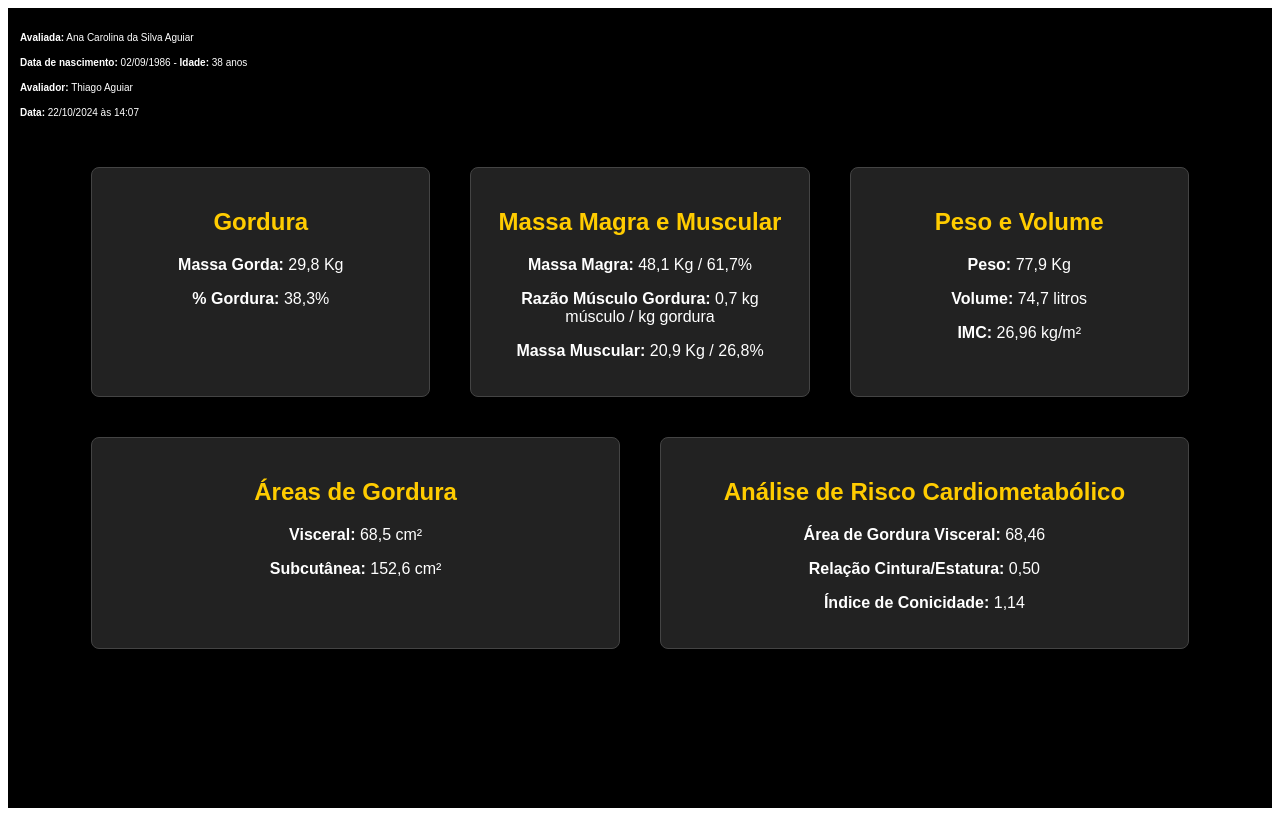
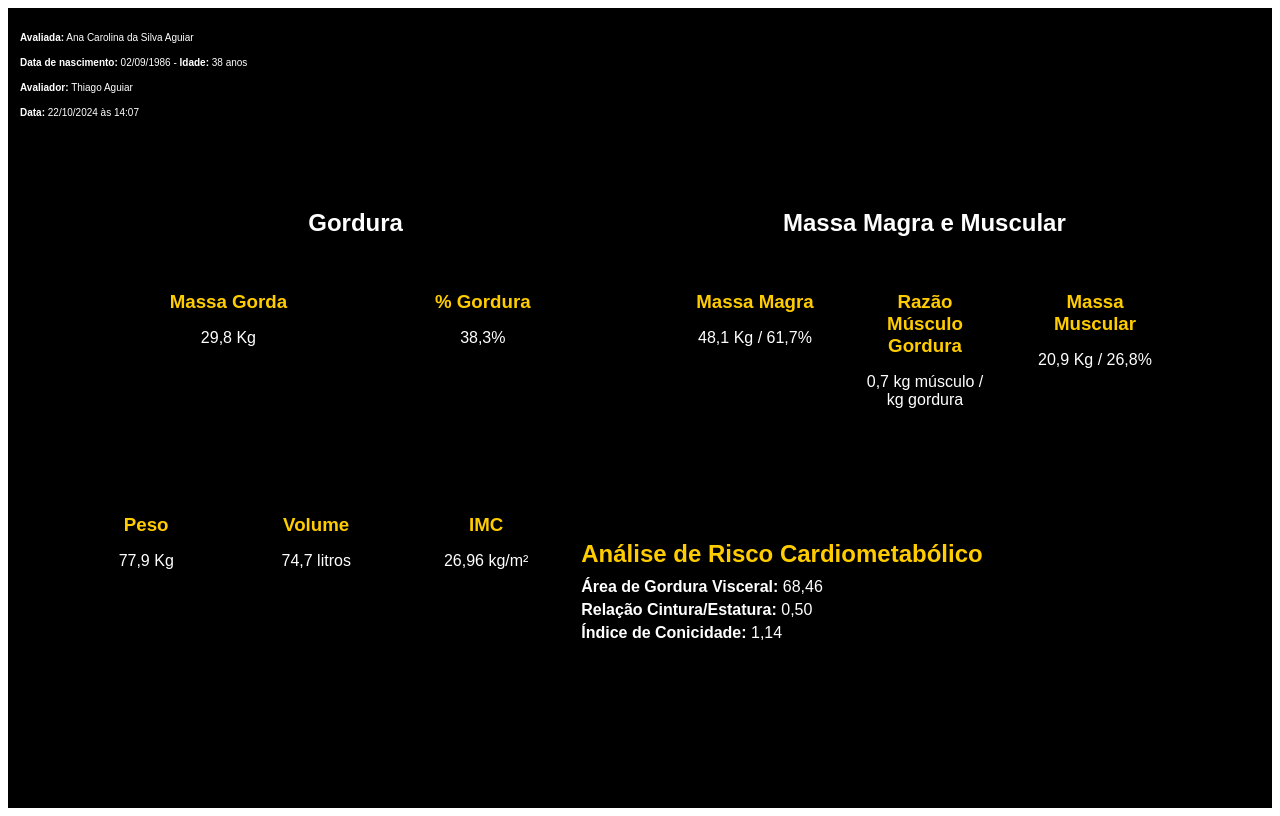
Before and after one commit to Alyssonfst/ProjetoSistemasMultimidia-2024.2, an Angular app in the folder SistemasMultimidia/: page / in a window 1280 px wide. Built offline with nearby package versions, Linux system fonts and the light colour scheme.

Commit message:
Algumas alterações no formato da página

```diff
--- a/SistemasMultimidia/package.json
+++ b/SistemasMultimidia/package.json
@@ -18,7 +18,10 @@
     "@angular/platform-browser": "^19.0.0",
     "@angular/platform-browser-dynamic": "^19.0.0",
     "@angular/router": "^19.0.0",
+    "chart.js": "^4.4.6",
+    "chartjs": "^0.3.24",
     "ng-apexcharts": "^1.15.0",
+    "ng-chartjs": "^0.2.8",
     "rxjs": "~7.8.0",
     "tslib": "^2.3.0",
     "zone.js": "~0.15.0"
--- a/SistemasMultimidia/src/app/app.component.css
+++ b/SistemasMultimidia/src/app/app.component.css
@@ -28,3 +28,10 @@
   justify-content: center;
   align-items: center;
 }
+
+/* Estilo para o título da seção */
+.info-box h2 {
+  color: white; /* Título em branco */
+  text-align: center; /* Centralizado */
+  margin-bottom: 20px; /* Espaçamento inferior */
+}
--- a/SistemasMultimidia/src/app/app.component.html
+++ b/SistemasMultimidia/src/app/app.component.html
@@ -38,42 +38,67 @@
       font-size: 10px;
     }
 
-    .header-icon {
-      background-color: red;
-      color: white;
-      padding: 10px;
-      border-radius: 50%;
-      text-align: center;
-      font-size: 18px;
-      font-weight: bold;
-      width: 40px;
-      height: 40px;
+    /* Layout flexível */
+    .content {
       display: flex;
-      justify-content: center;
-      align-items: center;
+      flex-wrap: wrap;
+      justify-content: space-between;
     }
 
     /* Caixas de informações */
     .info-box {
       text-align: center;
       margin: 20px;
-      border: 1px solid #444;
       padding: 20px;
       border-radius: 8px;
-      background-color: #222;
+      background-color: transparent;
       flex: 1;
       min-width: 280px;
     }
 
     .info-box h2 {
-      color: #ffcc00;
+      color: #ffffff;
     }
 
-    /* Layout flexível */
-    .content {
+    /* Estilo para os grupos de informações */
+    .info-group {
       display: flex;
-      flex-wrap: wrap;
       justify-content: space-between;
+      gap: 20px;
+    }
+
+    .info-item {
+      background-color: transparent;
+      text-align: center;
+      padding: 15px;
+      border-radius: 8px;
+      flex: 1;
+      color: white;
+      min-width: 120px;
+    }
+
+    .info-item h3 {
+      color: #ffcc00;
+      margin-bottom: 5px;
+    }
+
+    /* Caixa de Análise de Risco */
+    .risk-analysis {
+      text-align: left;
+      margin-top: 20px;
+      padding: 20px;
+      background-color: transparent;
+      border-radius: 8px;
+      flex: 1;
+    }
+
+    .risk-analysis h2 {
+      color: #ffcc00;
+      margin-bottom: 10px;
+    }
+
+    .risk-analysis p {
+      margin: 5px 0;
     }
   </style>
 </head>
@@ -91,38 +116,57 @@
 
     <!-- Corpo principal -->
     <div class="content">
-      <!-- Gordura -->
       <div class="info-box">
-        <h2>Gordura</h2>
-        <p><strong>Massa Gorda:</strong> 29,8 Kg</p>
-        <p><strong>% Gordura:</strong> 38,3%</p>
+      <h2>Gordura</h2>
+      <div class="info-group">
+        <div class="info-item">
+          <h3>Massa Gorda</h3>
+          <p>29,8 Kg</p>
+        </div>
+        <div class="info-item">
+          <h3>% Gordura</h3>
+          <p>38,3%</p>
+        </div>
       </div>
+    </div>
 
       <!-- Massa Magra e Muscular -->
-      <div class="info-box">
-        <h2>Massa Magra e Muscular</h2>
-        <p><strong>Massa Magra:</strong> 48,1 Kg / 61,7%</p>
-        <p><strong>Razão Músculo Gordura:</strong> 0,7 kg músculo / kg gordura</p>
-        <p><strong>Massa Muscular:</strong> 20,9 Kg / 26,8%</p>
+    <div class="info-box">
+      <h2>Massa Magra e Muscular</h2>
+      <div class="info-group">
+        <div class="info-item">
+          <h3>Massa Magra</h3>
+          <p>48,1 Kg / 61,7%</p>
+        </div>
+        <div class="info-item">
+          <h3>Razão Músculo Gordura</h3>
+          <p>0,7 kg músculo / kg gordura</p>
+        </div>
+        <div class="info-item">
+          <h3>Massa Muscular</h3>
+          <p>20,9 Kg / 26,8%</p>
+        </div>
       </div>
+    </div>
 
-      <!-- Peso e IMC -->
-      <div class="info-box">
-        <h2>Peso e Volume</h2>
-        <p><strong>Peso:</strong> 77,9 Kg</p>
-        <p><strong>Volume:</strong> 74,7 litros</p>
-        <p><strong>IMC:</strong> 26,96 kg/m²</p>
-      </div>
-
-      <!-- Áreas de Gordura -->
-      <div class="info-box">
-        <h2>Áreas de Gordura</h2>
-        <p><strong>Visceral:</strong> 68,5 cm²</p>
-        <p><strong>Subcutânea:</strong> 152,6 cm²</p>
+      <!-- Peso, Volume e IMC -->
+      <div class="info-group">
+        <div class="info-item">
+          <h3>Peso</h3>
+          <p>77,9 Kg</p>
+        </div>
+        <div class="info-item">
+          <h3>Volume</h3>
+          <p>74,7 litros</p>
+        </div>
+        <div class="info-item">
+          <h3>IMC</h3>
+          <p>26,96 kg/m²</p>
+        </div>
       </div>
 
       <!-- Análise de Risco -->
-      <div class="info-box">
+      <div class="risk-analysis">
         <h2>Análise de Risco Cardiometabólico</h2>
         <p><strong>Área de Gordura Visceral:</strong> 68,46</p>
         <p><strong>Relação Cintura/Estatura:</strong> 0,50</p>
--- a/SistemasMultimidia/src/app/app.component.ts
+++ b/SistemasMultimidia/src/app/app.component.ts
@@ -1,12 +1,13 @@
 import { Component } from '@angular/core';
 import { RouterOutlet } from '@angular/router';
+import { ChartType, ChartOptions, ChartData } from 'chart.js';
 
 @Component({
   selector: 'app-root',
   standalone: true,
   imports: [RouterOutlet],
   templateUrl: './app.component.html',
-  styleUrl: './app.component.css'
+  styleUrls: ['./app.component.css']
 })
 export class AppComponent {
   title = 'SistemasMultimidia';
```
Also changed, not shown: 1 other file (tests, documents, lock files or other folders).
